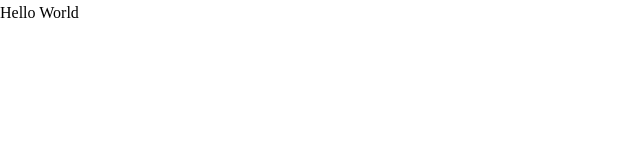
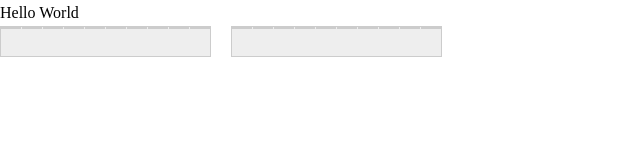
Before and after one commit to mosmn/Battleship, a website built with webpack: page dist/index.html in a window 1280 px wide. Shown: the whole page, without its empty margins (0-640 px from the left). Built offline with nearby package versions, Linux system fonts and the light colour scheme.

Commit message:
added boardsContainer

```diff
--- a/src/dom.js
+++ b/src/dom.js
@@ -7,11 +7,24 @@ const createElement = (element, className, id) => {
   return newElement;
 }
 
-const createBoard = (board, boardId, boardClass) => {
-  const newBoard = createElement("div", boardClass, boardId);
-  for (let i = 0; i < board.length; i++) {
-    const newSquare = createElement("div", "square", `square${i}`);
-    newBoard.appendChild(newSquare);
+const create10x10board = () => {
+  const board = createElement("div", "board", "board");
+  for (let i = 0; i < 10; i++) {
+    const row = createElement("div", "row", `row${i}`);
+    board.appendChild(row);
+    for (let j = 0; j < 10; j++) {
+      const cell = createElement("div", "cell", `cell${i}${j}`);
+      row.appendChild(cell);
+    }
   }
-  return newBoard;
+
+  return board;
 }
+
+const boardsContainer = createElement("div", "boards-container", "boards-container");
+document.addEventListener("DOMContentLoaded", () => {
+  document.body.appendChild(boardsContainer);
+  boardsContainer.appendChild(create10x10board());
+  boardsContainer.appendChild(create10x10board());
+}
+);
--- a/src/style.css
+++ b/src/style.css
@@ -26,3 +26,27 @@ body {
   padding: 0px;
   height: 100vh;
 }
+
+.board {
+  display: grid;
+  grid-template-columns: repeat(10, 1fr);
+  grid-template-rows: repeat(10, 1fr);
+  gap: 1px;
+  background-color: #eee;
+  border: 1px solid #ccc;
+}
+
+.row {
+  display: flex;
+}
+
+.cell {
+  flex: 1;
+  background-color: #fff;
+  border: 1px solid #ccc;
+}
+
+.boards-container {
+  display: flex;
+  gap: 20px;
+}
```
